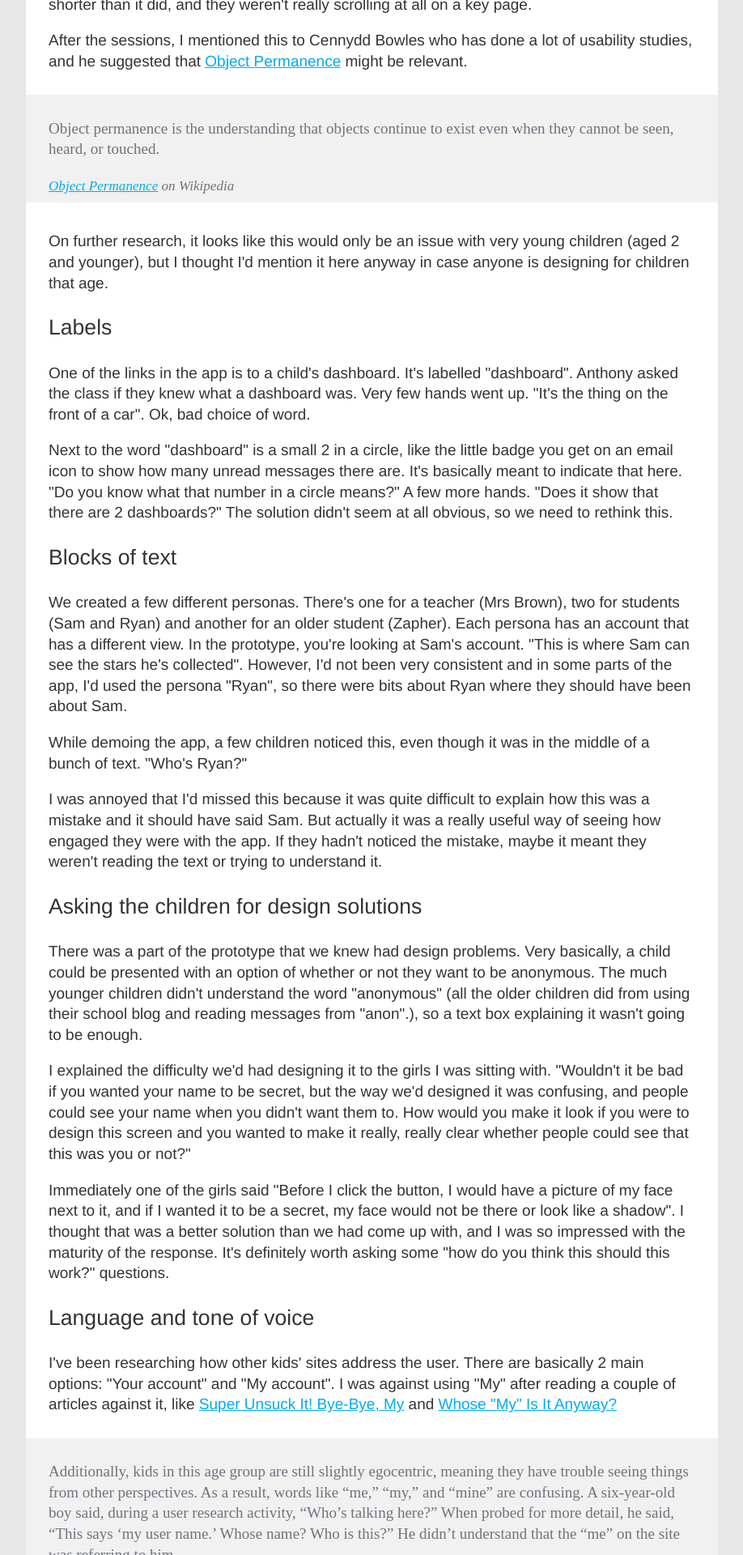
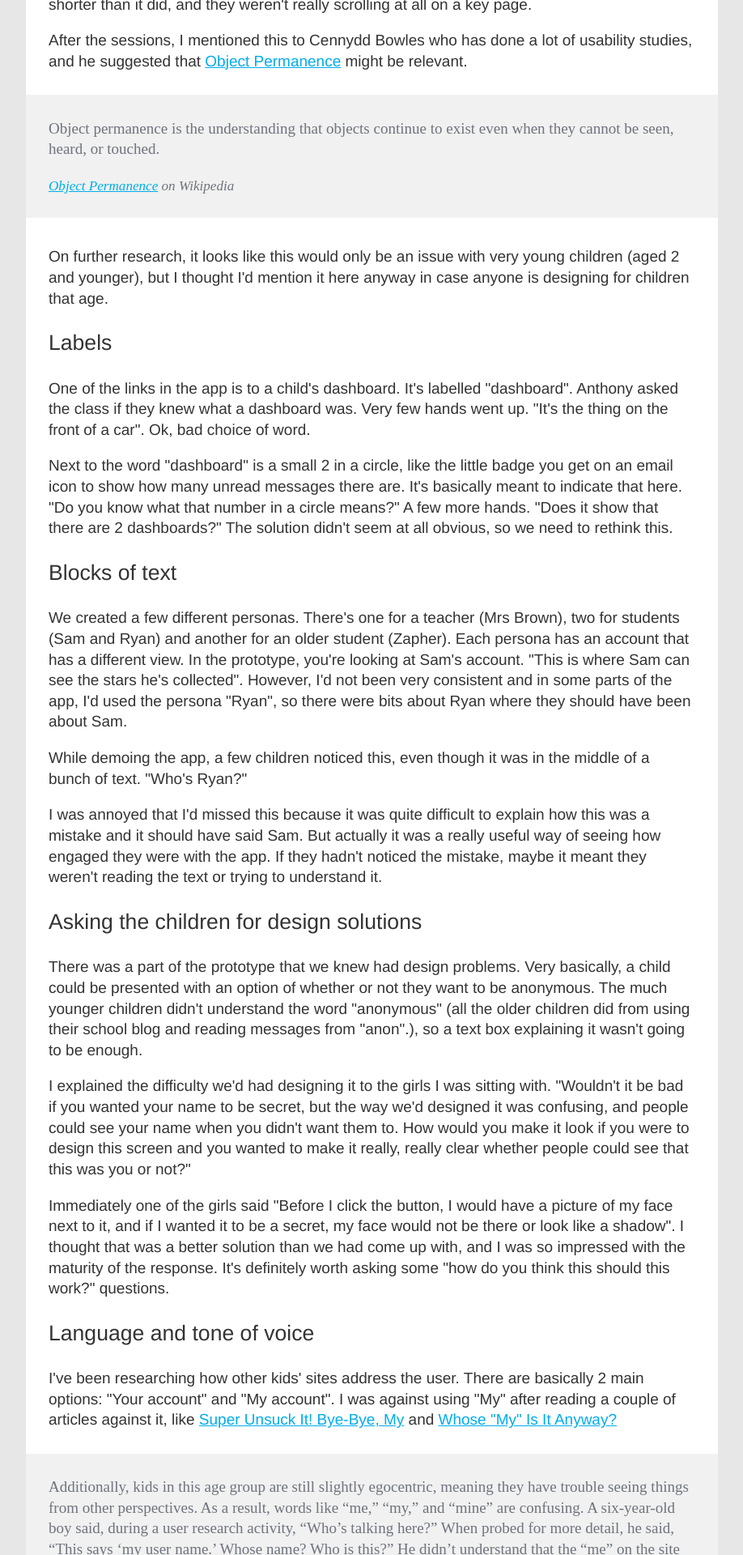
Before and after one commit to maban/maban, a Jekyll site: the page built from _posts/2012-05-28-70.html, in a window 1280 px wide. Shown: the part 4151-6071 px from the top of the page at 81% size, without its empty margins (181-1099 px from the left). Built offline with Jekyll 4.4.1, drawn with Linux system fonts in a browser that asks for light colours; comment, search, counter and statistics services are not loaded.

Commit message:
Clean up post 70

```diff
--- a/_posts/2012-05-28-70.html
+++ b/_posts/2012-05-28-70.html
@@ -1,14 +1,15 @@
 ---
 layout: post
 title: Usability testing with children, part 1
-color: 5783AE
 ---
 
 <p>Over the past few months, I've been working with <a href="http://razorlabs.co.uk/">Anthony Lewis</a> and Andrea Vaughan on a web app for children. We're not ready to explain what it is or does (you'll understand when you see it), but it's a really exciting project and I can't wait to talk about when it's public. I've also been lucky enough to work with one of my favourite designers, <a href="http://laurakalbag.com/">Laura Kalbag</a>.</p>
 
 <p>We wanted to get the prototype in front of kids as soon as possible to make sure it's something they'd want to use, and to get some feedback on what we'd got so far, so we've been approaching teachers to let us try it with some of their students. We're going to do this across the country to get a good sample. This was our first session.</p>
 
-<aside><p>If you're not familiar with the UK's education system, you might want to skim through Wikipedia's <a href="http://en.wikipedia.org/wiki/Education_in_England">Education in England</a> article to compare the different names of the stages of school life.</p></aside>
+<aside>
+    <p>If you're not familiar with the UK's education system, you might want to skim through Wikipedia's <a href="http://en.wikipedia.org/wiki/Education_in_England">Education in England</a> article to compare the different names of the stages of school life.</p>
+</aside>
 
 <h2>The setup</h2>
 
@@ -86,8 +87,10 @@ color: 5783AE
 
 <p>After the sessions, I mentioned this to Cennydd Bowles who has done a lot of usability studies, and he suggested that <a href="http://en.wikipedia.org/wiki/Object_permanence">Object Permanence</a> might be relevant.</p>
 
-<blockquote><p>Object permanence is the understanding that objects continue to exist even when they cannot be seen, heard, or touched.</p>
-<cite><a href="http://en.wikipedia.org/wiki/Object_permanence">Object Permanence</a> on Wikipedia</cite></blockquote>
+<blockquote>
+    <p>Object permanence is the understanding that objects continue to exist even when they cannot be seen, heard, or touched.</p>
+    <p><cite><a href="http://en.wikipedia.org/wiki/Object_permanence">Object Permanence</a> on Wikipedia</cite>
+</blockquote>
 
 <p>On further research, it looks like this would only be an issue with very young children (aged 2 and younger), but I thought I'd mention it here anyway in case anyone is designing for children that age.</p>
 
@@ -117,9 +120,12 @@ color: 5783AE
 
 <h3>Language and tone of voice</h3>
 
-<p>I've been researching how other kids' sites address the user. There are basically 2 main options: "Your account" and "My account". I was against using "My" after reading a couple of articles against it, like <a href="http://weblog.muledesign.com/2010/06/unsuck_it_special_byebye_my.php">Super Unsuck It! Bye-Bye, My</a> and <a href="http://www.peterme.com/index081098.html">Whose "My" Is It Anyway?</a><p>
+<p>I've been researching how other kids' sites address the user. There are basically 2 main options: "Your account" and "My account". I was against using "My" after reading a couple of articles against it, like <a href="http://weblog.muledesign.com/2010/06/unsuck_it_special_byebye_my.php">Super Unsuck It! Bye-Bye, My</a> and <a href="http://www.peterme.com/index081098.html">Whose "My" Is It Anyway?</a></p>
 
-<blockquote><p>Additionally, kids in this age group are still slightly egocentric, meaning they have trouble seeing things from other perspectives. As a result, words like “me,” “my,” and “mine” are confusing. A six-year-old boy said, during a user research activity, “Who’s talking here?” When probed for more detail, he said, “This says ‘my user name.’ Whose name? Who is this?” He didn’t understand that the “me” on the site was referring to him.</p><cite><p><a href="http://www.alistapart.com/articles/designing-web-registration-forms-for-kids/">Designing Web Registration Processes for Kids</a></p></cite></blockquote>
+<blockquote>
+    <p>Additionally, kids in this age group are still slightly egocentric, meaning they have trouble seeing things from other perspectives. As a result, words like “me,” “my,” and “mine” are confusing. A six-year-old boy said, during a user research activity, “Who’s talking here?” When probed for more detail, he said, “This says ‘my user name.’ Whose name? Who is this?” He didn’t understand that the “me” on the site was referring to him.</p>
+    <p><cite><a href="http://www.alistapart.com/articles/designing-web-registration-forms-for-kids/">Designing Web Registration Processes for Kids</a></cite></p>
+</blockquote>
 
 <p>Anthony suggested we try it out and see for ourselves whether it's a bad idea. There was every chance we'd be proved wrong, but it's a prototype and that's what they're for.</p>
 
```
